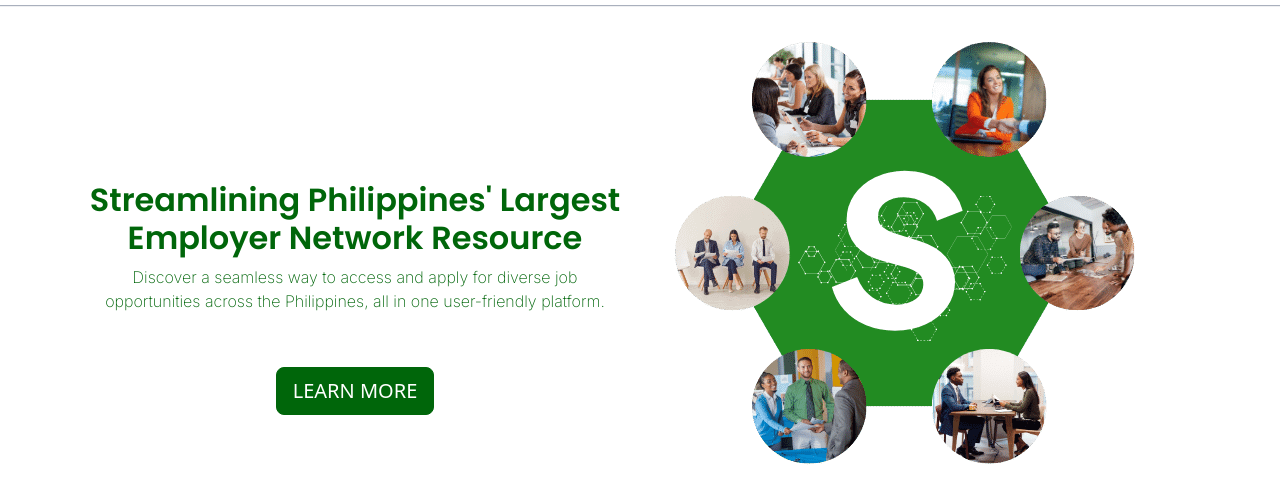
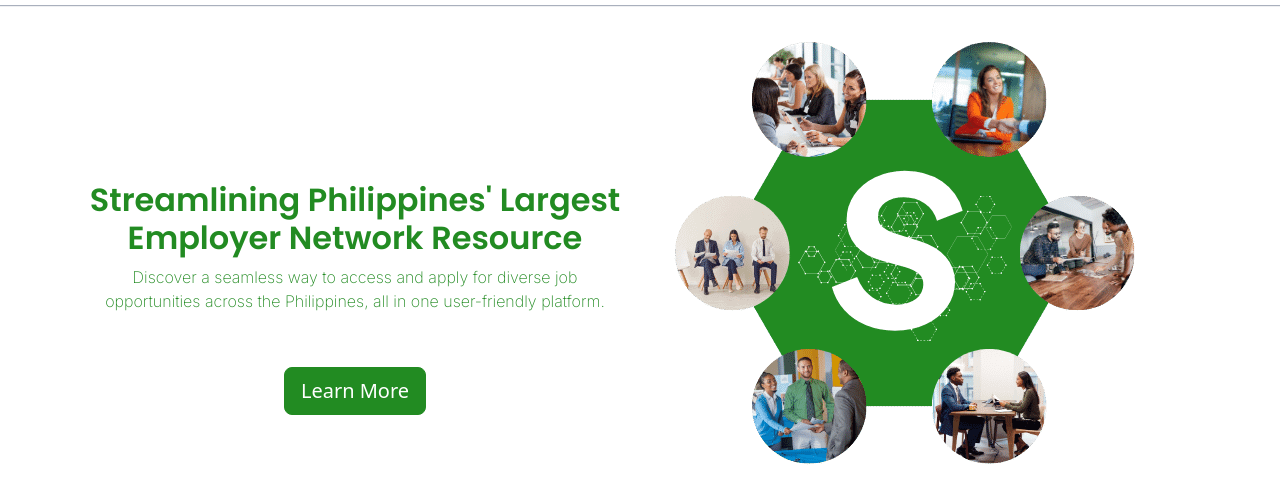
Before and after one commit to bagortechnology/splenr-front, a plain HTML site: page index.html in a window 1280 px wide. Shown: the part 66-570 px from the top of the page. Drawn offline with nearby package versions, Linux system fonts and the light colour scheme.

Commit message:
added the theme color

```diff
--- a/css/index.css
+++ b/css/index.css
@@ -108,7 +108,7 @@ a.nav-link {
 
 #UniqueProposition {
   padding: 50px 10px 30px 10px;
-  color: #00660a;
+  color: var(--primary-color);
 
 }
 
@@ -121,16 +121,16 @@ a.nav-link {
   font-size:xx-large;
 }
 .btn {
-  background-color: #00660a;
-  border-color: #00660a;
-  color: white;
+  background-color: var(--button-color-default);
+  border-color: var(--button-color-default);
+  color: var(--bg-color-light);
   transition: all 0.3s ease-in-out;
   margin: 30px;
 }
 
 .btn:hover {
-  background-color: #008000;
-  border-color: #008000;
-  color: white;
+  background-color: var(--button-color-hover);
+  border-color: var(--button-color-hover);
+  color: var(--bg-color-light);
   transform: scale(1.1);
 }
--- a/index.html
+++ b/index.html
@@ -54,7 +54,7 @@
             <p class="mb-4 mx-4">Discover a seamless way to access and apply for diverse job opportunities across the Philippines,
                 all in one user-friendly platform.
             </p>
-            <a href="#OurStoryLink" class="btn btn-lg">LEARN MORE</a>
+            <a href="#" class="btn btn-lg">Learn More</a>
           </div>
           <div class="col-md-6 col-sm-12" id="UniquePropositionImg">
             <img src="img/streamlining-philippine-largest-employer-network-resource.png" alt="streamlining largest employment network" class="img-fluid p-2" id="HeroImg">
```
